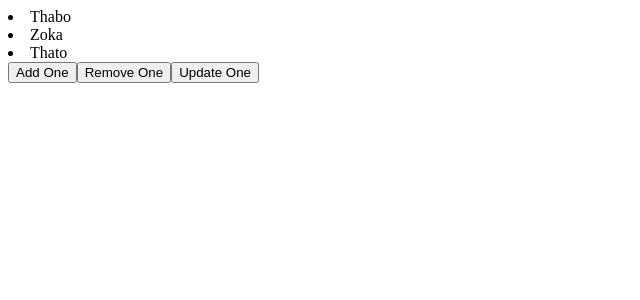
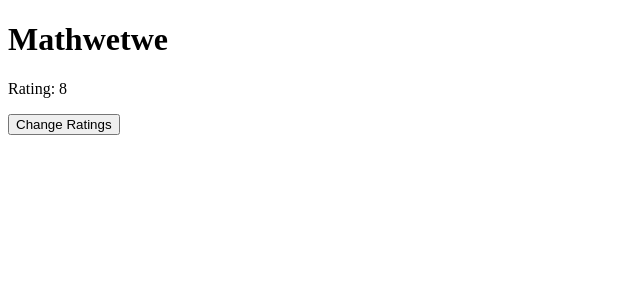
Before and after one commit to boikhutsodev/rectpct, a React (Vite) app in the folder product-app/: page / in a window 1280 px wide. Shown: the top 300 px of the page, without its empty margins (0-640 px from the left). Built offline with nearby package versions, Linux system fonts and the light colour scheme.

Commit message:
Replaced friends state with movie state, updated handlers and JSX elements accordingly. Object values in state

```diff
--- a/product-app/src/App.jsx
+++ b/product-app/src/App.jsx
@@ -4,27 +4,24 @@ import React from "react";
 import { useState } from "react";
 
 function App() {
-  const [friends, setFriends] = useState(["Thabo", "Zoka", "Thato"]);
+  const [movie, setMovies] = useState({
+    title: "Mathwetwe",
+    retings: 8,
+  });
 
-  const addOne = () => {
-    setFriends([...friends, "Boikhutso"]);
-  };
-  const removeOne = () => {
-    setFriends(friends.filter((f) => f !== "Zoka"));
-  };
-  const updateOne = () => {
-    setFriends(friends.map((f) => (f === "Thabo" ? "Thabo Moc" : f)));
+  const handleClick = () => {
+    const copyMovie = {
+      ...movie,
+      retings: 10,
+    };
+    setMovies(copyMovie);
   };
 
   return (
     <>
-      {friends.map((f) => (
-        <li key={Math.random()}>{f}</li>
-      ))}
-
-      <button onClick={addOne}>Add One</button>
-      <button onClick={removeOne}>Remove One</button>
-      <button onClick={updateOne}>Update One</button>
+      <h1>{movie.title}</h1>
+      <p>Rating: {movie.retings}</p>
+      <button onClick={handleClick}>Change Ratings</button>
     </>
   );
 }
```
